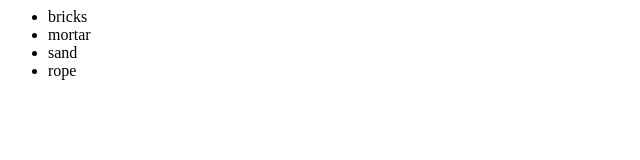
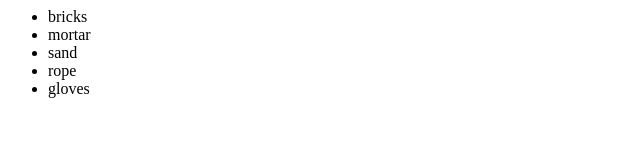
Before and after one commit to andy-waller/newGitTest, a plain HTML site: page index.html in a window 1280 px wide. Shown: the full height of the page, 0-640 px from the left. Drawn offline with Linux system fonts and the light colour scheme.

Commit message:
added gloves

```diff
--- a/index.html
+++ b/index.html
@@ -7,6 +7,7 @@
 				<li>mortar</li>
 				<li>sand</li>
 				<li>rope</li>
+				<li>gloves</li>
 			</ul>
 		</div>
 
```
